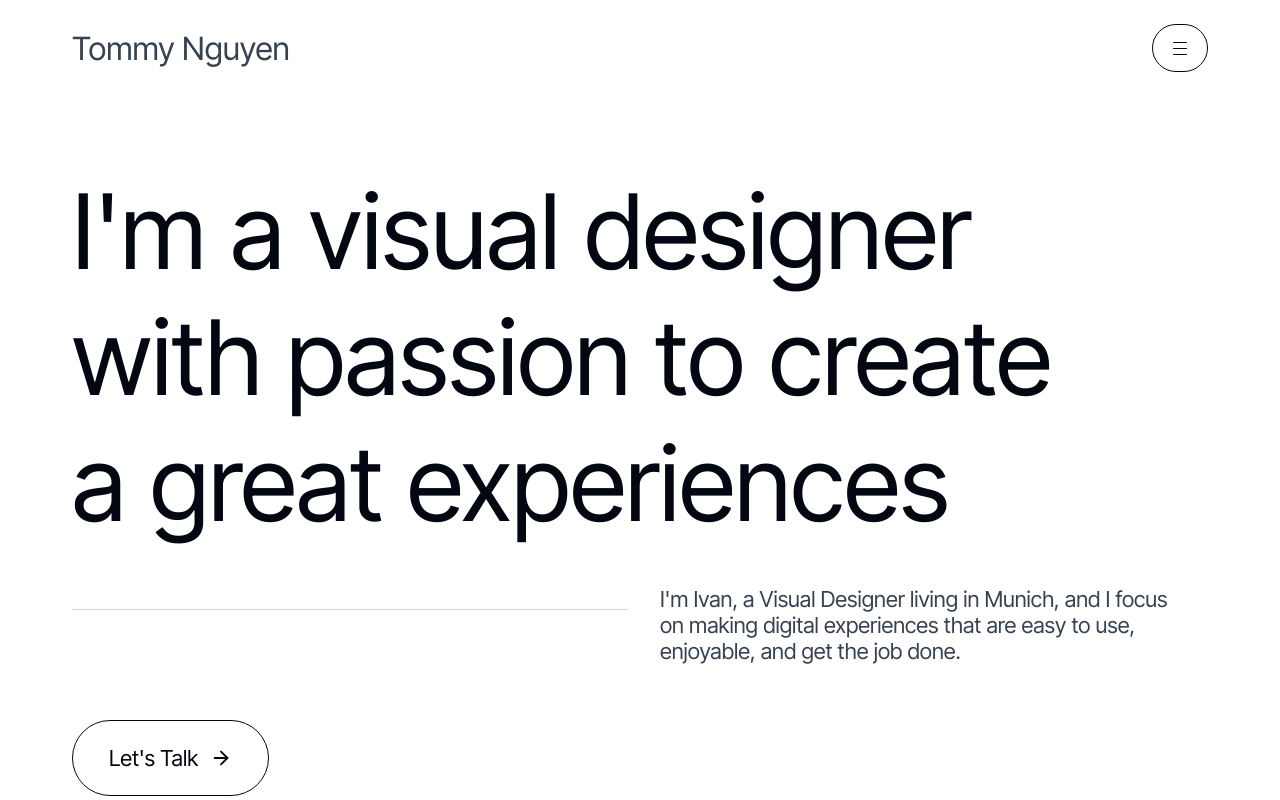
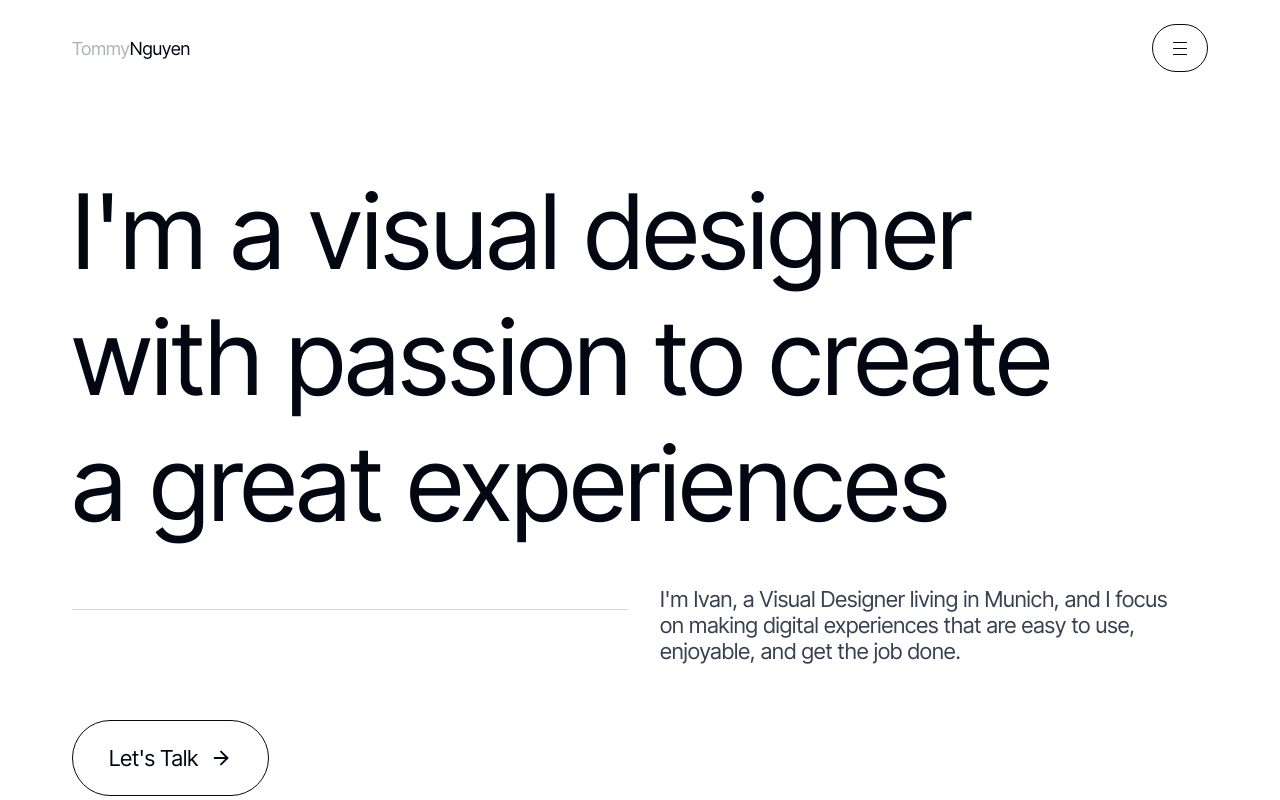
Before and after one commit to TommyNhatNguyen/showcase-portfolio, a Next.js app: page / in a window 1280 px wide. Shown: the top 800 px of the page. Built offline with nearby package versions, Linux system fonts and the light colour scheme; a web font is replaced by a local one.

Commit message:
feat: fix header

```diff
--- a/app/components/Header/Header.tsx
+++ b/app/components/Header/Header.tsx
@@ -1,10 +1,12 @@
-import React from "react";
+import React, { useRef } from "react";
 import Link from "next/link";
 import { ROUTES } from "../../constants/links";
 import Button from "../Button/Button";
 import { FiArrowRight } from "react-icons/fi";
 import clsx from "clsx";
 import AnimatedTextHover from "../AnimatedTextHover";
+import { useGSAP } from "@gsap/react";
+import gsap from "gsap";
 
 type HeaderProps = {
   handleToggleHamburger: () => void;
@@ -12,20 +14,83 @@ type HeaderProps = {
 };
 
 const Header = ({ handleToggleHamburger, isHamburgerActive }: HeaderProps) => {
+  const headerRef = useRef<HTMLDivElement>(null);
+  useGSAP(
+    () => {
+      const headerSection = document.querySelector("#header") as HTMLElement;
+      const logoLink = headerSection.querySelector(
+        ".header__logo-link"
+      ) as HTMLElement;
+      const contentTop = headerSection.querySelector(
+        ".content-top"
+      ) as HTMLElement;
+      const contentTopFirstName = contentTop.querySelector(
+        ".header__logo-name"
+      ) as HTMLElement;
+      const contentTopLastName = contentTop.querySelector(
+        ".header__logo-middle"
+      ) as HTMLElement;
+      const contentBottom = headerSection.querySelector(
+        ".content-bottom"
+      ) as HTMLElement;
+      const contentBottomFirstName = contentBottom.querySelector(
+        ".header__logo-name"
+      ) as HTMLElement;
+      const contentBottomLastName = contentBottom.querySelector(
+        ".header__logo-middle"
+      ) as HTMLElement;
+      const tl = gsap.timeline({});
+      logoLink.addEventListener("mouseenter", () => {
+        tl.to([contentTopFirstName, contentBottomFirstName], {
+          y: "-100%",
+          duration: 0.3,
+        }).to(
+          [contentTopLastName, contentBottomLastName],
+          {
+            y: "-100%",
+            duration: 0.3,
+            onComplete: () => {
+              gsap.set(
+                [
+                  contentTopFirstName,
+                  contentBottomFirstName,
+                  contentTopLastName,
+                  contentBottomLastName,
+                ],
+                {
+                  clearProps: "all",
+                }
+              );
+            },
+          },
+          "<+0.1"
+        );
+      });
+    },
+    {
+      scope: headerRef,
+    }
+  );
   return (
     <header
       className={clsx("header", isHamburgerActive && "--active")}
       id="header"
+      ref={headerRef}
     >
       <div className="container">
         <div className="header-wrapper">
           {/* Left logo */}
           <div className="header__logo">
-            <AnimatedTextHover>
-              <Link href={ROUTES.HOME} className="header__logo-name">
-                Tommy Nguyen
-              </Link>
-            </AnimatedTextHover>
+            <Link className="header__logo-link" href={ROUTES.HOME}>
+              <div className="content-top">
+                <span className="header__logo-name --text">Tommy</span>
+                <span className="header__logo-middle --text">Nguyen</span>
+              </div>
+              <div className="content-bottom">
+                <span className="header__logo-name --text">Tommy</span>
+                <span className="header__logo-middle --text">Nguyen</span>
+              </div>
+            </Link>
           </div>
           {/* Right cta */}
           <div className="header__cta">
--- a/app/scss/_header.scss
+++ b/app/scss/_header.scss
@@ -13,9 +13,39 @@
   }
   &__logo {
     align-content: center;
+    &-link {
+      overflow: hidden;
+      position: relative;
+      display: block;
+    }
+    &.--text {
+      font-size: var(--fs-link);
+      font-family: var(--ff-bold);
+    }
     &-name {
-      font-size: var(--fs-h6);
-      font-family: var(--ff-bold);
+      color: var(--neutral-40);
+    }
+    &-middle {
+      color: var(--neutral-100);
+    }
+    .content-top {
+      display: flex;
+      align-items: center;
+      justify-content: center;
+      gap: 0;
+      height: fit-content;
+      width: 100%;
+    }
+    .content-bottom {
+      display: flex;
+      align-items: center;
+      justify-content: center;
+      position: absolute;
+      gap: 0;
+      top: 100%;
+      left: 0;
+      width: 100%;
+      height: fit-content;
     }
   }
   &__cta {
```
